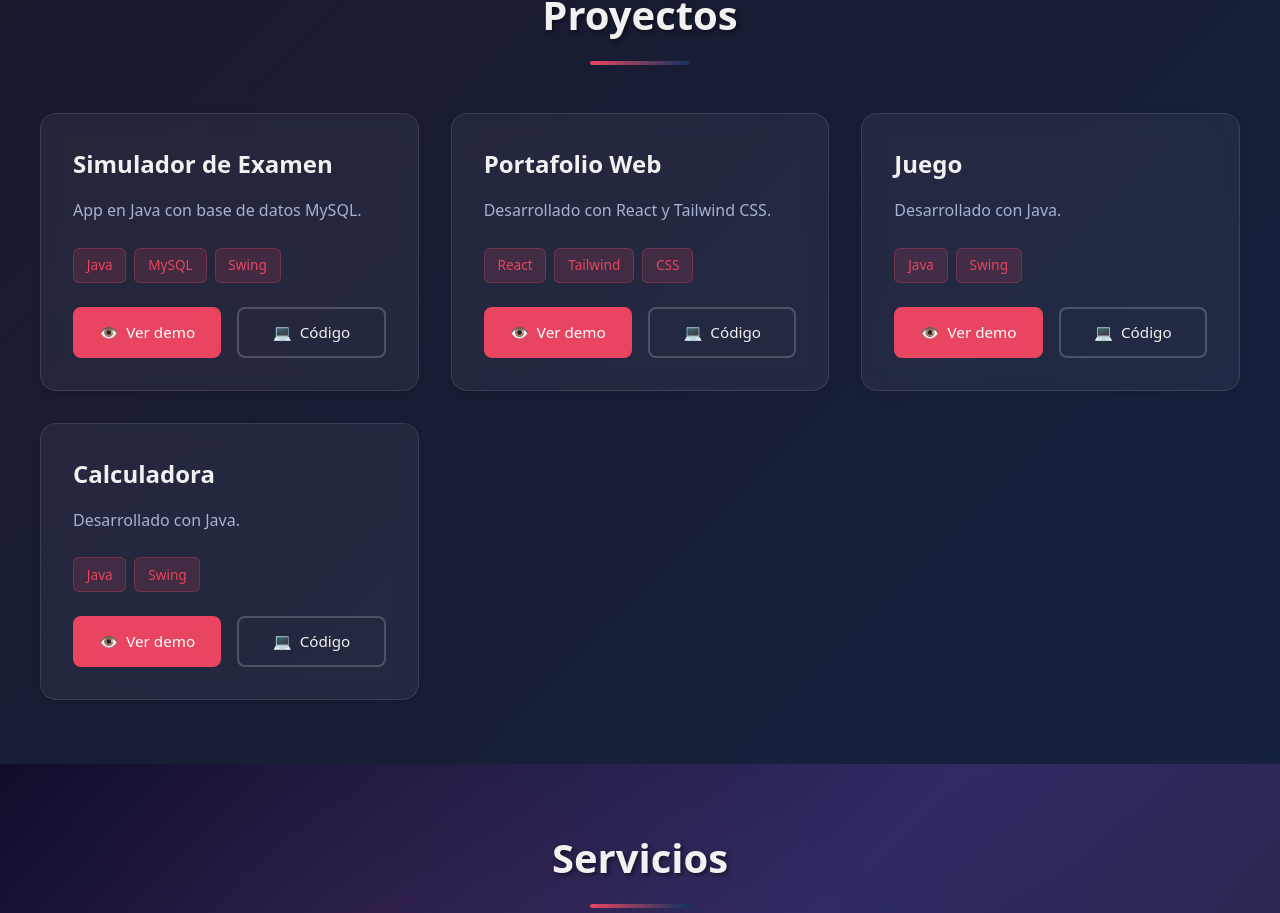
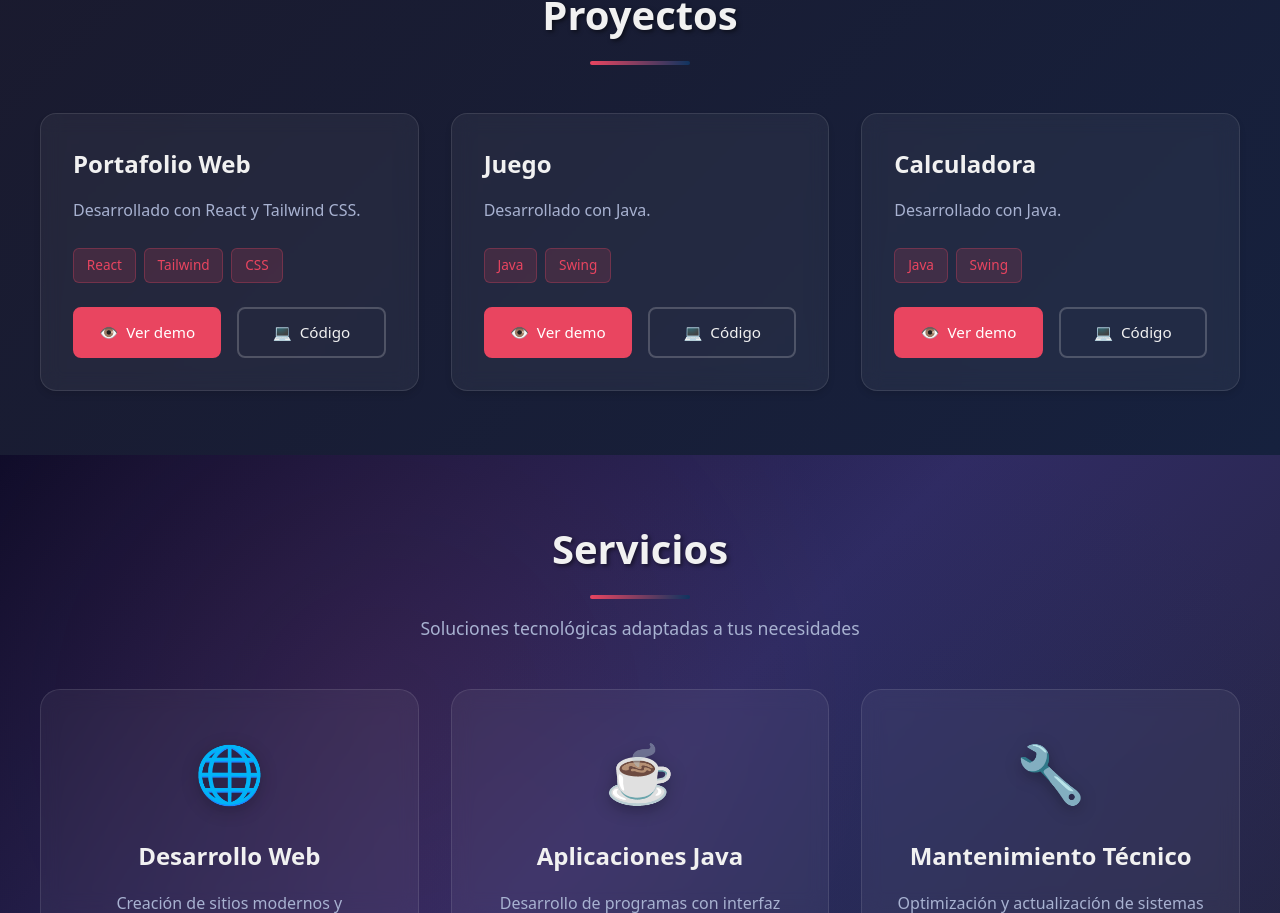
Before and after one commit to JosemariaNA/React-proyecto, a React (Vite) app in the folder react/: page / in a window 1280 px wide. Shown: the part 1910-2823 px from the top of the page. Built offline with nearby package versions, Linux system fonts and the light colour scheme.

Commit message:
actualizado lista de proyectos

```diff
--- a/react/src/componentes/Proyectos.jsx
+++ b/react/src/componentes/Proyectos.jsx
@@ -2,13 +2,6 @@ import "./componentes-css/Proyectos.css";
 
 function Proyectos() {
   const proyectos = [
-    {
-      nombre: "Simulador de Examen",
-      descripcion: "App en Java con base de datos MySQL.",
-      enlace: "#",
-      codigo: "#",
-      tecnologias: ["Java", "MySQL", "Swing"]
-    },
     {
       nombre: "Portafolio Web",
       descripcion: "Desarrollado con React y Tailwind CSS.",
```
